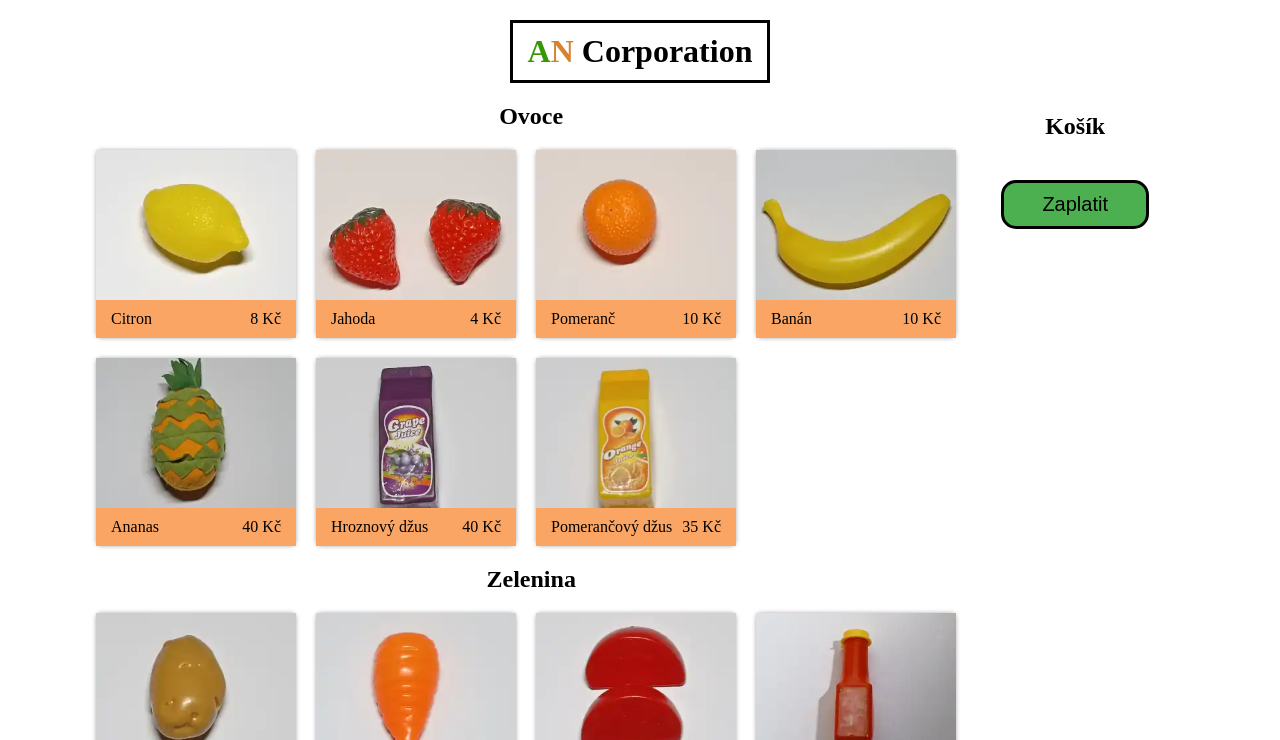
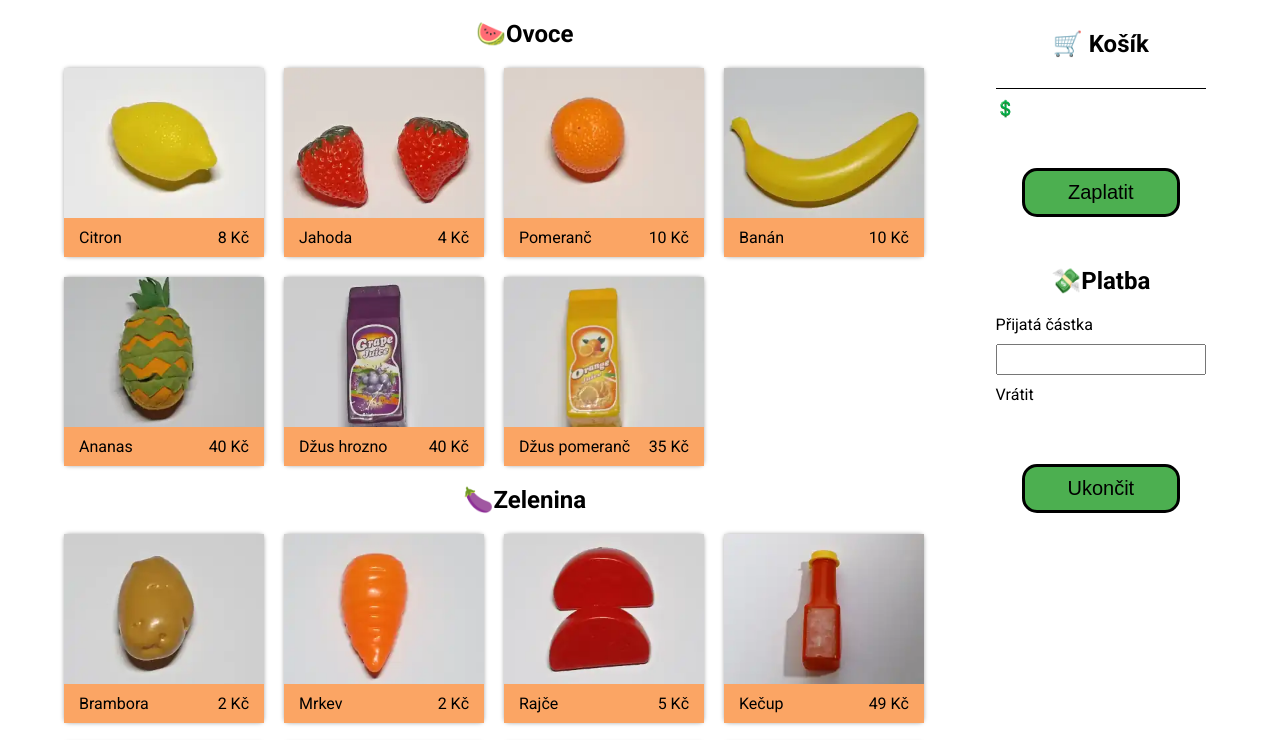
Before and after one commit to icirova/AN-pokladna, a plain HTML site: page list.html in a window 1280 px wide. Both pictures are taken after a click on the button "Zaplatit". Shown: the top 740 px of the page. Drawn offline with Linux system fonts and the light colour scheme.

Commit message:
počítadlo

```diff
--- a/list.html
+++ b/list.html
@@ -13,13 +13,13 @@
 <body>
 
         <header>
-            <a href="index.html" class="link">
+            <!-- <a href="index.html" class="link">
                 <h1 class="logo"><span class="logo-a">A</span><span class="logo-n">N</span> Corporation</h1>
-            </a>
+            </a> -->
         </header>
     <div class="main">
    <div class="stock">
-        <h2>Ovoce</h2>
+        <h2>🍉Ovoce</h2>
 
         <div class="container-list">
 
@@ -70,7 +70,7 @@
         <div class="card">
             <img src="images-stock/hroz-dzus.webp" alt="" class="card__image" width="200px">
             <div class="card__description">
-                <p class="card__title">Hroznový džus</p>
+                <p class="card__title">Džus hrozno</p>
                 <p class="card__price">40 Kč</p>
             </div>
         </div>
@@ -78,14 +78,14 @@
         <div class="card">
             <img src="images-stock/pomerancovi-dzus.webp" alt="" class="card__image" width="200px">
             <div class="card__description">
-                <p class="card__title">Pomerančový džus</p>
+                <p class="card__title">Džus pomeranč</p>
                 <p class="card__price">35 Kč</p>
             </div>
         </div>
 
        </div>
 
-       <h2>Zelenina</h2>
+       <h2>🍆Zelenina</h2>
 
        <div class="container-list">
 
@@ -159,7 +159,7 @@
 
        </div>
 
-       <h2>Maso, uzeniny a ryby</h2>
+       <h2>🌭Maso, uzeniny a ryby</h2>
 
        <div class="container-list">
 
@@ -205,7 +205,7 @@
 
        </div>
 
-       <h2>Mléčné výrobky a vejce</h2>
+       <h2>🧀Mléčné výrobky a vejce</h2>
 
        <div class="container-list">
 
@@ -244,7 +244,7 @@
 
        </div>
 
-       <h2>Pečivo</h2>
+       <h2>🥯Pečivo</h2>
 
        <div class="container-list">
 
@@ -314,7 +314,7 @@
 
        </div>
 
-       <h2>Hračky</h2>
+       <h2>🧸Hračky</h2>
 
        <div class="container-list">
 
@@ -385,7 +385,7 @@
         <div class="card">
             <img src="images-stock/voltmetr.webp" alt="" class="card__image" width="200px">
             <div class="card__description">
-                <p class="card__title">Prastarý voltmetr</p>
+                <p class="card__title">Starý voltmetr</p>
                 <p class="card__price">120 Kč</p>
             </div>
         </div>
@@ -394,7 +394,7 @@
 
        </div>
 
-       <h2>Knihy</h2>
+       <h2>📚Knihy</h2>
 
        <div class="container-list">
 
@@ -443,12 +443,25 @@
     </div>
 
     <div class="container-cart">
-            <h2>Košík</h2>
-            <div class="cart-list">
+            <h2>🛒 Košík</h2>
+
+            <div class="cart-list"></div>
+
+            <div class="cart-price">
+                <p class="cart-price-text">💲</p>
+                <p class="final-price"></p>
             </div>
+
             <button class="button cart__button">Zaplatit</button>
+
+            <div class="container-pay">
+
+            </div>
+
+            </div>
     </div>
-    </div>
+
+
 
         <footer class="footer">
             <p>©Iveta a Adam Círovi</p>
--- a/script-list.js
+++ b/script-list.js
@@ -2,13 +2,14 @@ const stockCard = document.querySelectorAll('.card');
 const stockTitle = document.querySelectorAll('.card__title');
 const stockPrice = document.querySelectorAll('.card__price');
 const cart = document.querySelector('.cart-list');
-// console.log(stockCard)
+const finalPriceElement = document.querySelector('.final-price')
+const buttonPay = document.querySelector('.cart__button');
+const containerCart = document.querySelector('.container-cart');
+const containerPay = document.querySelector('.container-pay')
+let finalPrice = 0
 
-// const titleText = stockTitle[1].innerText;
-// console.log(stockTitle[1].innerText);
 
-// const priceText = stockPrice[1].innerText
-// console.log(stockTitle[1].innerText);
+
 
 
 stockCard.forEach((stockCard, index) => {
@@ -21,9 +22,65 @@ stockCard.forEach((stockCard, index) => {
       stockTitleBlock.appendChild(stockTitleElement);
 
       const stockPriceElement = document.createElement('p');
-      stockPriceElement.innerText = stockPrice[index].innerText;
+
+      const priceText = stockPrice[index].innerText;
+
+      stockPriceElement.innerText = priceText;
       stockTitleBlock.appendChild(stockPriceElement);
 
       cart.appendChild(stockTitleBlock);
+
+      //Výpočet celkové částky nákupu
+      finalPrice +=  parseFloat(priceText);
+      finalPriceElement.textContent = `${finalPrice} Kč`;
     });
   });
+
+  buttonPay.addEventListener('click', () => {
+    const paySubtitle = document.createElement('h2');
+    paySubtitle.classList.add('pay-subtitle')
+    paySubtitle.textContent = '💸Platba';
+    containerPay.appendChild(paySubtitle);
+
+    const cashfromCustomerLabel = document.createElement('p');
+    cashfromCustomerLabel.textContent ='Přijatá částka';
+    cashfromCustomerLabel.classList.add('customer-label')
+    containerPay.appendChild(cashfromCustomerLabel);
+
+    const cashfromCustomerInput = document.createElement('input');
+    cashfromCustomerInput.setAttribute('type','number');
+    cashfromCustomerInput.classList.add('customer-input');
+    containerPay.appendChild(cashfromCustomerInput);
+
+    cashfromCustomerInput.addEventListener('keypress', (event) => {
+      if (event.key === 'Enter') {
+        const cashFromCustomerElement = document.querySelector('.customer-input');
+        const cashFromCustomer = cashFromCustomerElement.value;
+
+        const cashToReturn = cashFromCustomer - finalPrice;
+
+        const cashToReturnOutput = document.createElement('p');
+        cashToReturnOutput.textContent = `💰${cashToReturn} Kč`;
+        cashToReturnOutput.classList.add('return-label')
+        containerPay.appendChild(cashToReturnOutput);
+      }
+
+
+    })
+
+    const cashToReturnLabel = document.createElement('p');
+    cashToReturnLabel.textContent ='Vrátit';
+    cashToReturnLabel.classList.add('customer-label')
+    containerPay.appendChild(cashToReturnLabel);
+
+    const buttonCloseCart = document.createElement('button');
+    buttonCloseCart.classList.add('button', 'cart__button');
+
+    const linkElement = document.createElement("a");
+    linkElement.classList.add("link");
+    linkElement.href = "index.html";
+    linkElement.textContent = "Ukončit";
+    buttonCloseCart.appendChild(linkElement);
+
+    containerCart.appendChild(buttonCloseCart);
+  })
--- a/script.js
+++ b/script.js
@@ -7,7 +7,6 @@ progressBar.addEventListener('animationend', () => {
 
     progressBar.style.visibility = 'hidden';
     const buttonElement = document.createElement('p');
-     console.log(buttonElement)
     buttonElement.classList.add("button");
     buttonContainer.appendChild(buttonElement);
 
--- a/style.css
+++ b/style.css
@@ -2,15 +2,16 @@ html { box-sizing: border-box; }
 *, ::before, ::after { box-sizing: inherit; margin: 0; padding: 0; }
 
 body {
-  width: 85vw;
+  width: 90vw;
   margin: 0 auto;
+  font-family: 'Roboto', sans-serif;
 }
 
 .container-index {
     display: grid;
     place-items: center;
     min-height: 100vh;
-    font-family: 'Roboto', sans-serif;
+
 
 }
 
@@ -160,7 +161,7 @@ footer {
 }
 
 .cart__button {
-
+  margin-top: 50px;
   width: 75%;
 
 
@@ -170,3 +171,44 @@ footer {
   display: flex;
   justify-content: space-between;
 }
+
+.cart-price {
+  border-top: 1px solid black;
+  display: flex;
+  justify-content: space-between;
+  margin-top: 10px;
+}
+
+.cart-price-text {
+  margin-top: 10px;
+
+}
+
+.final-price {
+  margin-top: 10px;
+  font-weight: 700;
+}
+
+.pay-subtitle {
+  margin-top: 30px;
+}
+
+.customer-label {
+  margin: 10px 0;
+
+
+
+}
+
+.return-label {
+  text-align: center;
+  font-weight: 700;
+
+}
+
+.customer-input {
+  padding: 5px;
+  font-size: 15px;
+  width: 100%;
+
+}
```
